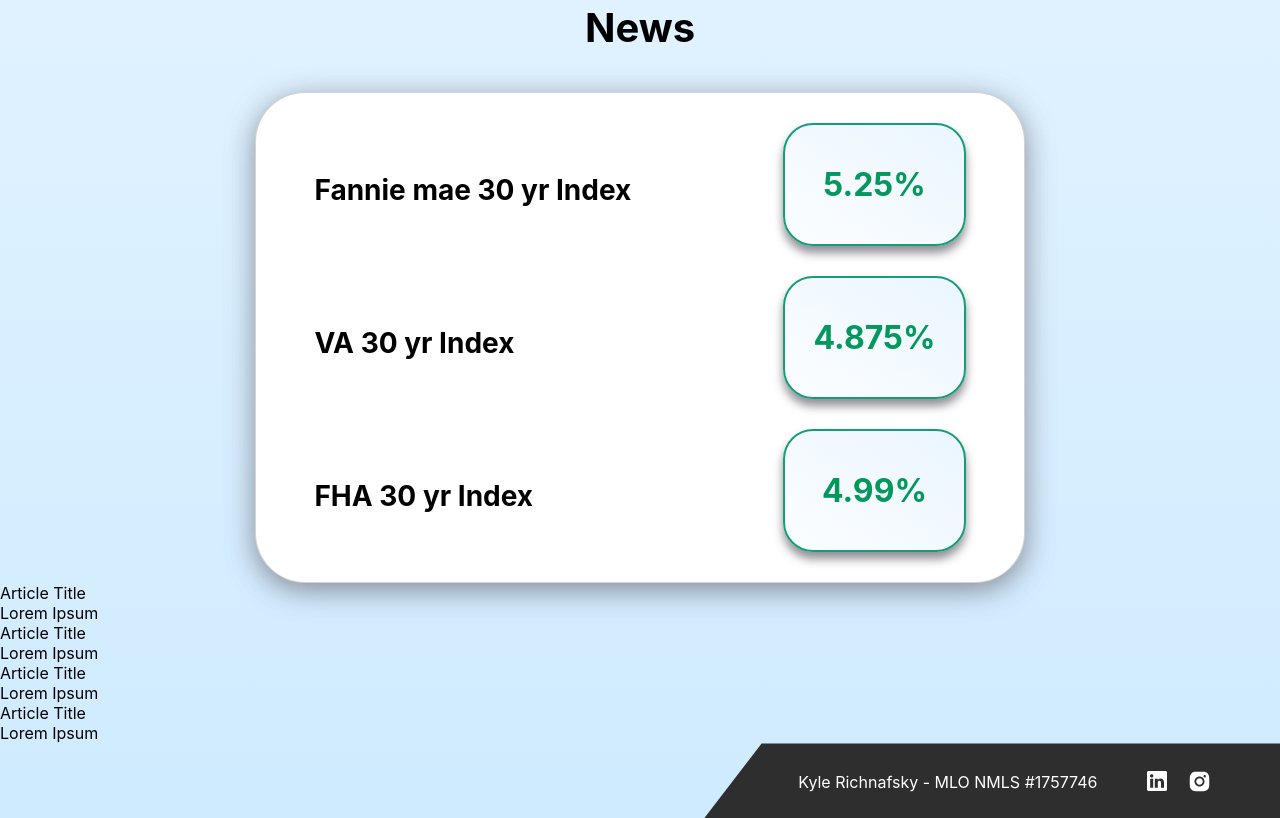
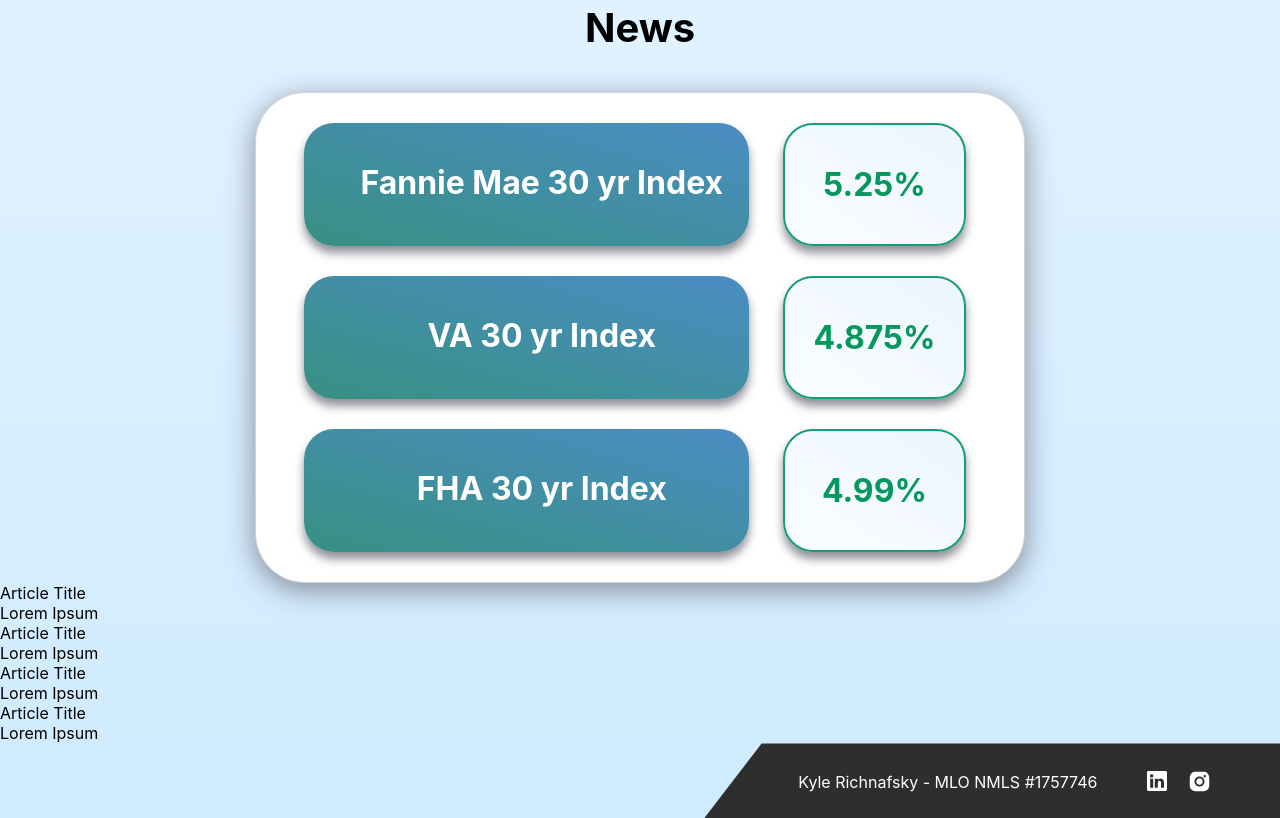
Before and after one commit to 7krich/rich-mtg, a React (Create React App) app in the folder client/: page / in a window 1280 px wide. Shown: the part 1440-2258 px from the top of the page. Built offline with nearby package versions, Linux system fonts and the light colour scheme.

Commit message:
adjusted rate styles

```diff
--- a/client/src/index.css
+++ b/client/src/index.css
@@ -429,10 +429,17 @@
 }
 
 .rate-type {
-  margin-top: 50px;
-  margin-left: 20px;
+  text-align: center;
+  padding-top: 40px;
+  padding-left: 30px;
+  margin-left: 10px;
+  width: 60%;
   font-weight: 700;
-  font-size: 1.75rem;
+  font-size: 2rem;
+  background-image: linear-gradient(to top right, #208374e4, #2877b8d6);
+  box-shadow: rgba(100, 100, 111, 0.72) 0px 7px 10px 0px;
+  border-radius: 30px;
+  color: white;
 }
 
 .rate {
--- a/client/src/pages/HomePage.js
+++ b/client/src/pages/HomePage.js
@@ -135,7 +135,7 @@
                             <div className="todays-rates">
                                 <div className="index">
                                     <div className="rate-type">
-                                        Fannie mae 30 yr Index
+                                        Fannie Mae 30 yr Index
                                     </div>
                                     <div className="rate">
                                         5.25%
```
